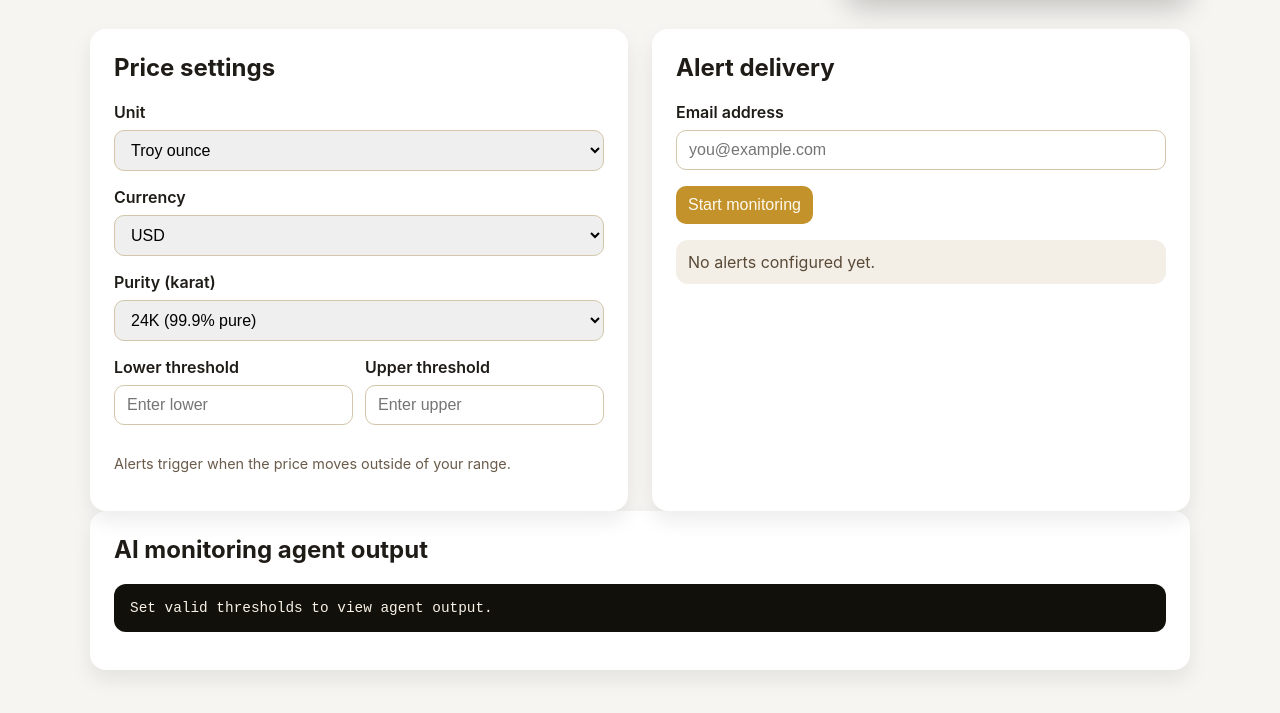
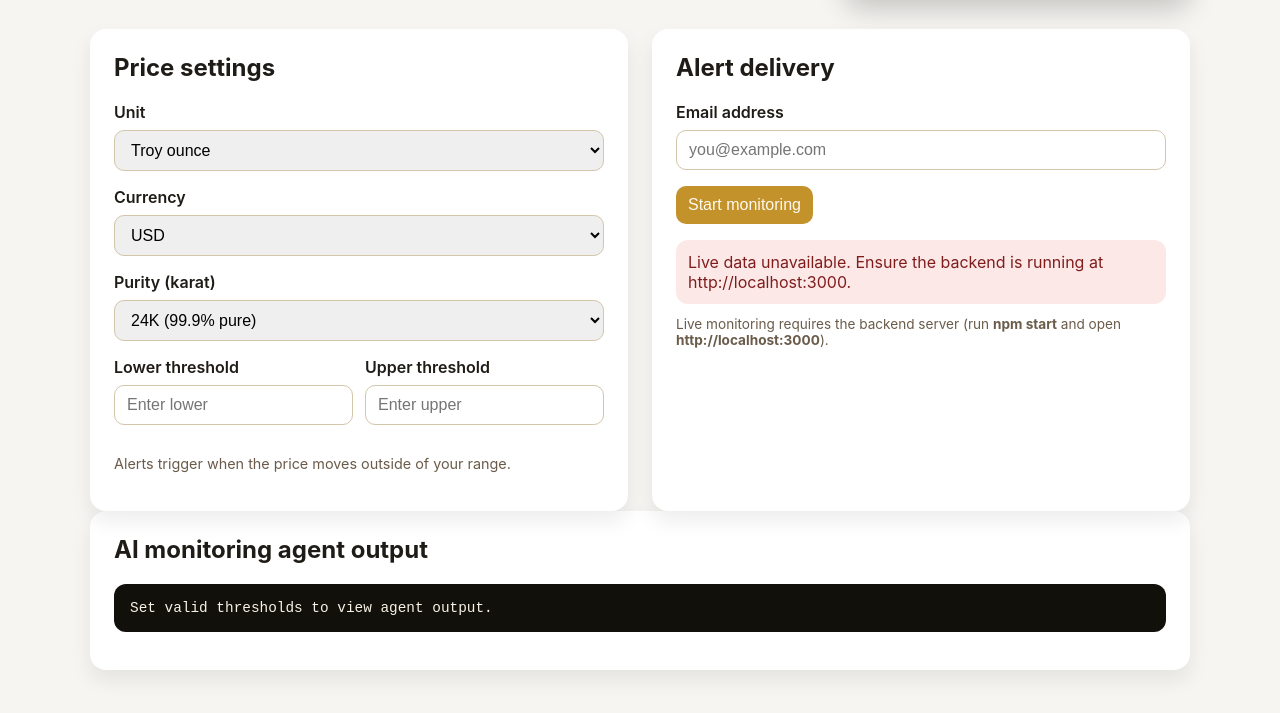
Before and after one commit to Ozaatreh/Aurum, a website: page public/index.html in a window 1280 px wide. Shown: the part 233-946 px from the top of the page. Drawn offline with Linux system fonts and the light colour scheme; no server answers.

Commit message:
Clarify backend requirement in UI

```diff
--- a/public/app.js
+++ b/public/app.js
@@ -44,6 +44,8 @@ async function fetchLivePrice() {
   } catch (error) {
     priceDisplay.textContent = "--";
     priceMeta.textContent = "Live price unavailable. Please try again soon.";
+    monitorStatus.textContent = "Live data unavailable. Ensure the backend is running at http://localhost:3000.";
+    monitorStatus.className = "status error";
   }
 }
 
@@ -75,6 +77,8 @@ async function fetchAgentPayload() {
     agentOutput.textContent = JSON.stringify(data, null, 2);
   } catch (error) {
     agentOutput.textContent = "Agent unavailable. Please try again soon.";
+    monitorStatus.textContent = "Agent unavailable. Start the backend server to enable alerts.";
+    monitorStatus.className = "status error";
   }
 }
 
@@ -117,7 +121,8 @@ async function startMonitoring() {
     monitorStatus.textContent = `Monitoring started for ${email}. Alerts will be sent when thresholds are breached.`;
     monitorStatus.className = "status success";
   } catch (error) {
-    monitorStatus.textContent = "Unable to start monitoring. Please try again.";
+    monitorStatus.textContent =
+      "Unable to start monitoring. Ensure the backend is running at http://localhost:3000.";
     monitorStatus.className = "status error";
   }
 }
--- a/public/index.html
+++ b/public/index.html
@@ -70,6 +70,10 @@
           </label>
           <button id="startMonitoring" type="button">Start monitoring</button>
           <div class="status" id="monitorStatus">No alerts configured yet.</div>
+          <p class="note">
+            Live monitoring requires the backend server (run <strong>npm start</strong> and open
+            <strong>http://localhost:3000</strong>).
+          </p>
         </div>
       </section>
 
--- a/public/styles.css
+++ b/public/styles.css
@@ -134,6 +134,12 @@ button:hover {
   color: #7f1d1d;
 }
 
+.note {
+  margin-top: 12px;
+  font-size: 0.85rem;
+  color: #6a5b4a;
+}
+
 .agent-panel pre {
   background: #12100b;
   color: #f8f2e6;
```
